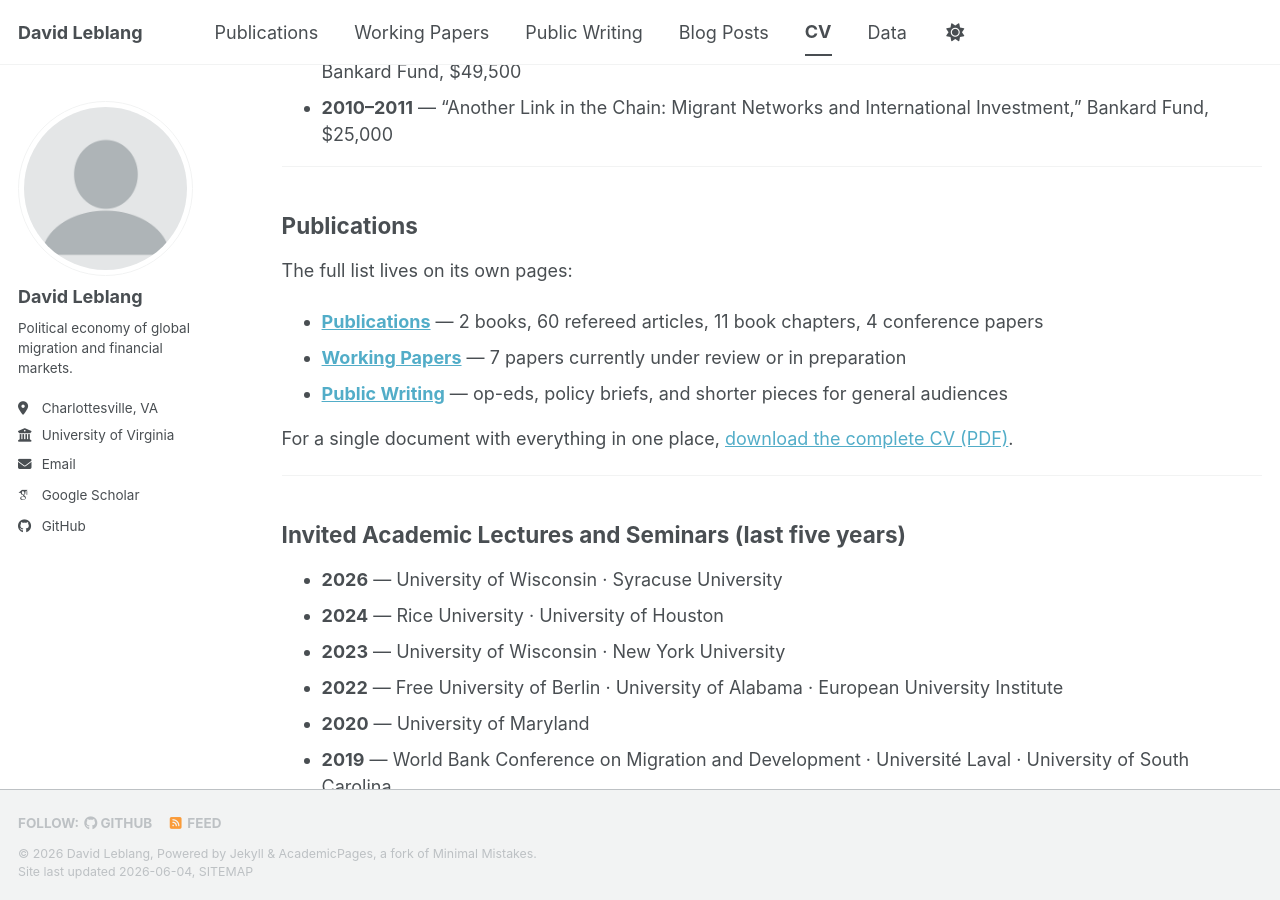
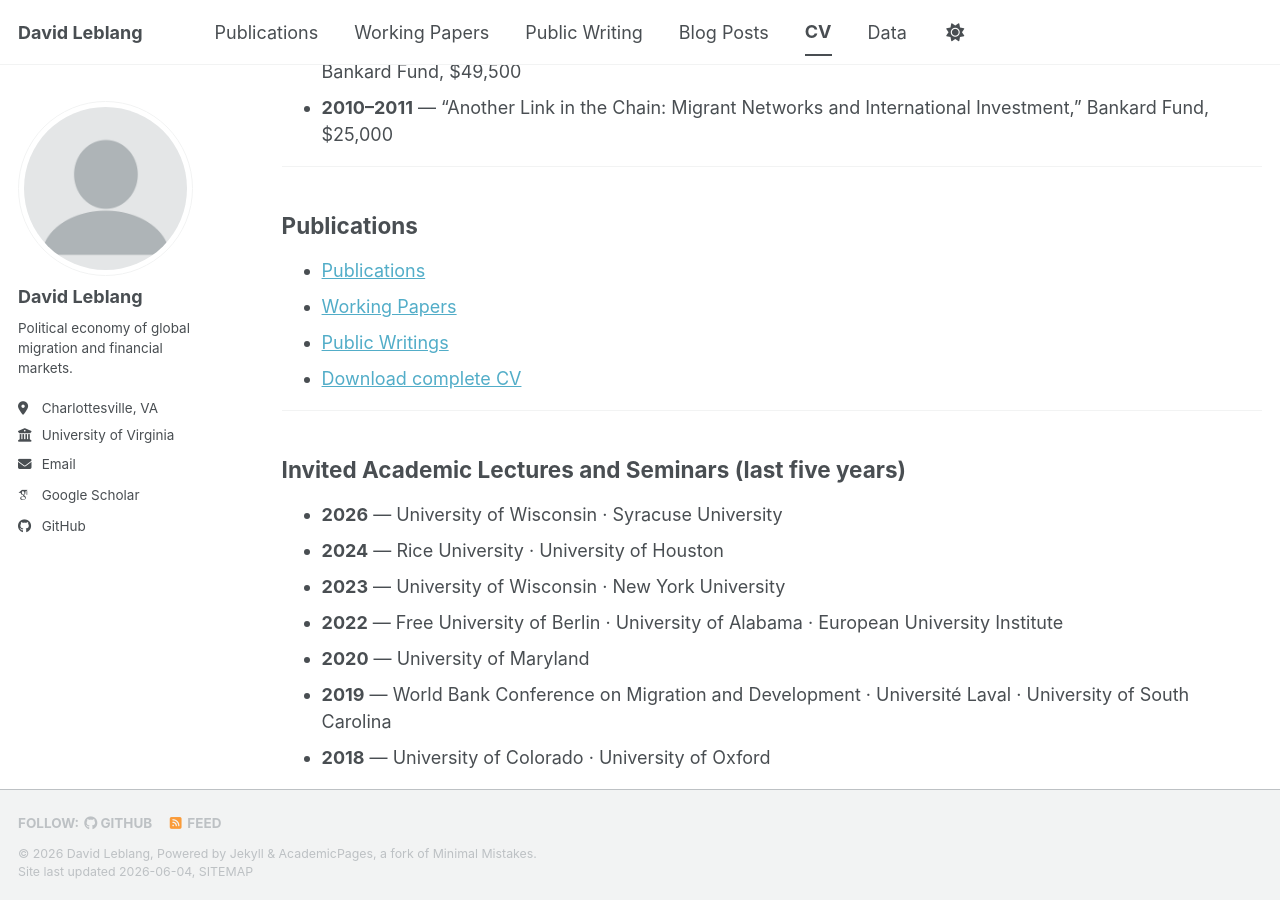
Before and after one commit to leblanguva/leblanguva.github.io, a Jekyll site: the page built from _pages/cv.md, in a window 1280 px wide and 900 px high, scrolled down 3531 px. Built offline with Jekyll 4.4.1, drawn with Linux system fonts in a browser that asks for light colours; some web fonts are replaced; a script bundle is joined from its source files by our own code; library files that are not in the unit come from our copies.

Commit message:
Simplify CV publications section to four bare links

```diff
--- a/_pages/cv.md
+++ b/_pages/cv.md
@@ -102,13 +102,10 @@ Department of Politics, University of Virginia · Charlottesville, VA 22904 · [
 
 ## Publications
 
-The full list lives on its own pages:
-
-- **[Publications](/publications/)** — 2 books, 60 refereed articles, 11 book chapters, 4 conference papers
-- **[Working Papers](/working-papers/)** — 7 papers currently under review or in preparation
-- **[Public Writing](/public-writing/)** — op-eds, policy briefs, and shorter pieces for general audiences
-
-For a single document with everything in one place, [download the complete CV (PDF)](/files/cv.pdf).
+- [Publications](/publications/)
+- [Working Papers](/working-papers/)
+- [Public Writings](/public-writing/)
+- [Download complete CV](/files/cv.pdf)
 
 ---
 
```
